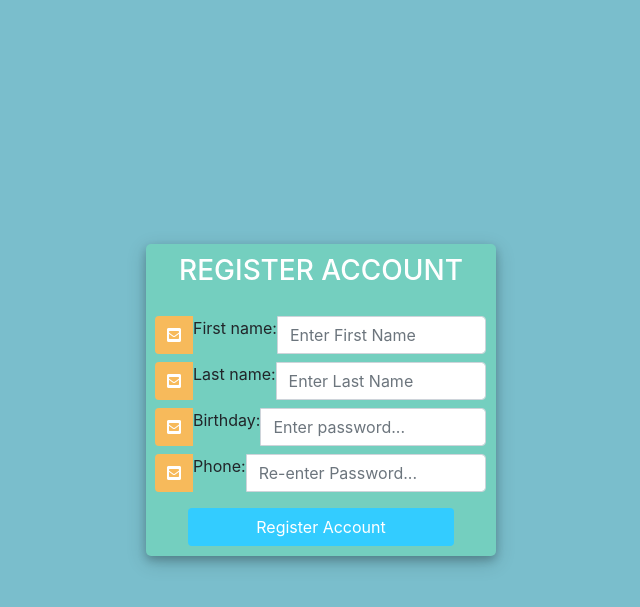
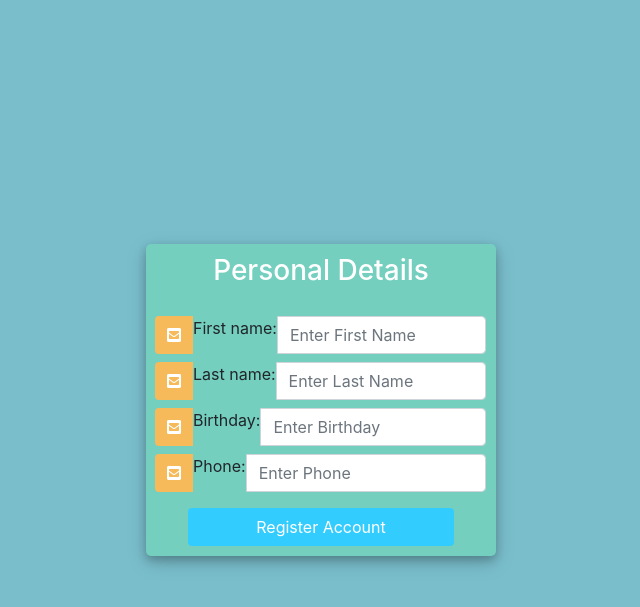
Before and after one commit to sgurram1s/Djnago-blogging-site, a Django app: a page that uses users_register/templates/users_register/personal_info_page.html in a window 1280 px wide. Shown: the top 607 px of the page, without its empty margins (319-959 px from the left). Run offline with Django 4.2, Linux system fonts and the light colour scheme; some libraries are stand-ins or nearby versions.

Commit message:
Update personal_info_page.html

```diff
--- a/users_register/templates/users_register/personal_info_page.html
+++ b/users_register/templates/users_register/personal_info_page.html
@@ -71,7 +71,7 @@
 		<div class="d-flex justify-content-center h-100">
 			<div class="user_card">
 				<div class="d-flex justify-content-center">
-					<h3 id="form-title">REGISTER ACCOUNT</h3>
+					<h3 id="form-title">Personal Details</h3>
 				</div>
 				<div class="d-flex justify-content-center form_container">
 
@@ -85,6 +85,7 @@
                             {{field.label_tag}}{{field}}
 						</div>
                         {% endfor %}
+						<input type="hidden" name="userid" value="{{ request.user }}"></input>
 				   		<div class="d-flex justify-content-center mt-3 login_container">
 				 			<input class="btn login_btn" type="submit" value="Register Account">
 				   		</div>
@@ -93,20 +94,5 @@
 			</div>
 		</div>
 	</div>
-	<script>
-        /* Because i didnt set placeholder values in forms.py they will be set here using vanilla Javascript
-//We start indexing at one because CSRF_token is considered and input field
-*/
-
-//Query All input fields
-var form_fields = document.getElementsByTagName('input')
-form_fields[3].placeholder='Enter password...';
-form_fields[4].placeholder='Re-enter Password...';
-
-
-for (var field in form_fields){
-form_fields[field].className += ' form-control'
-}
-</script>
 </body>
 </html>
```
